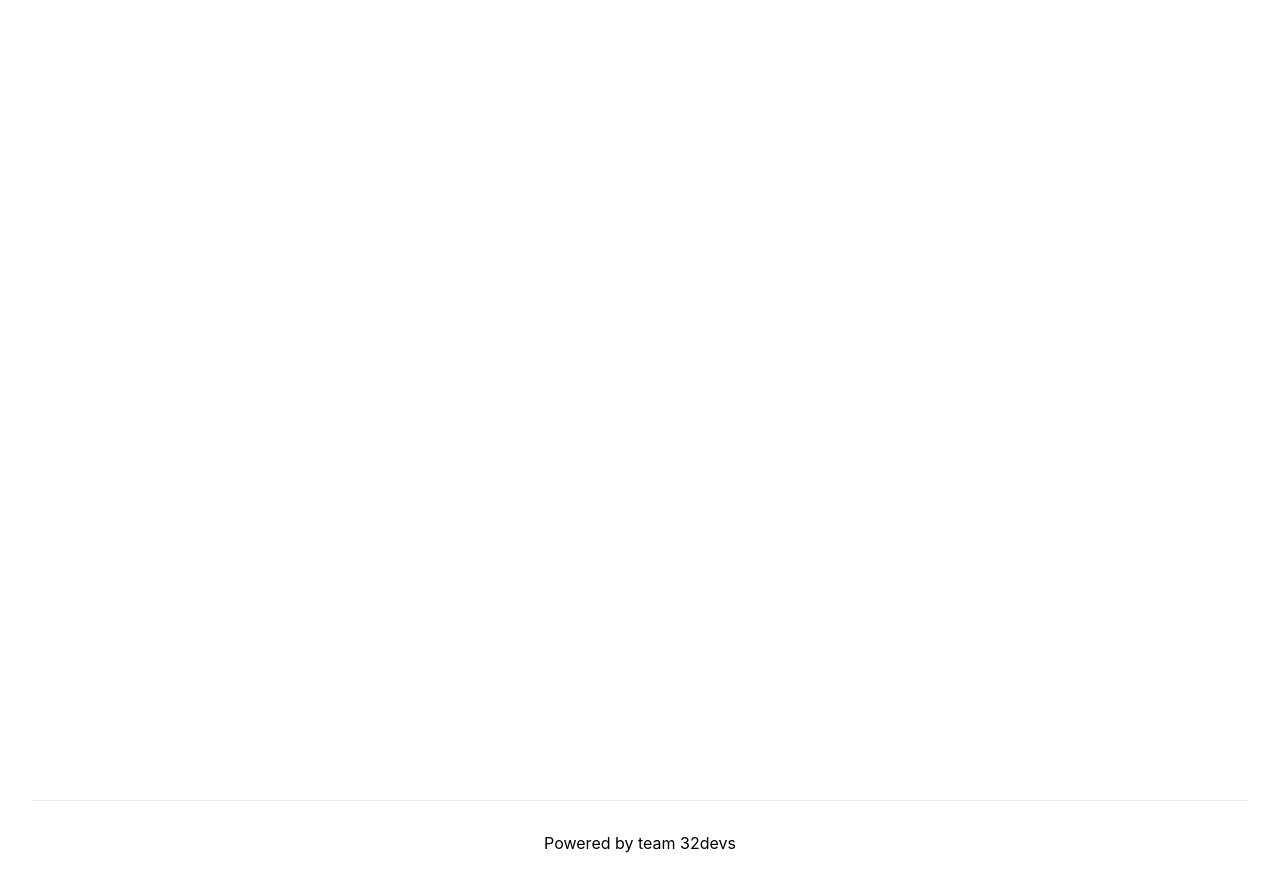
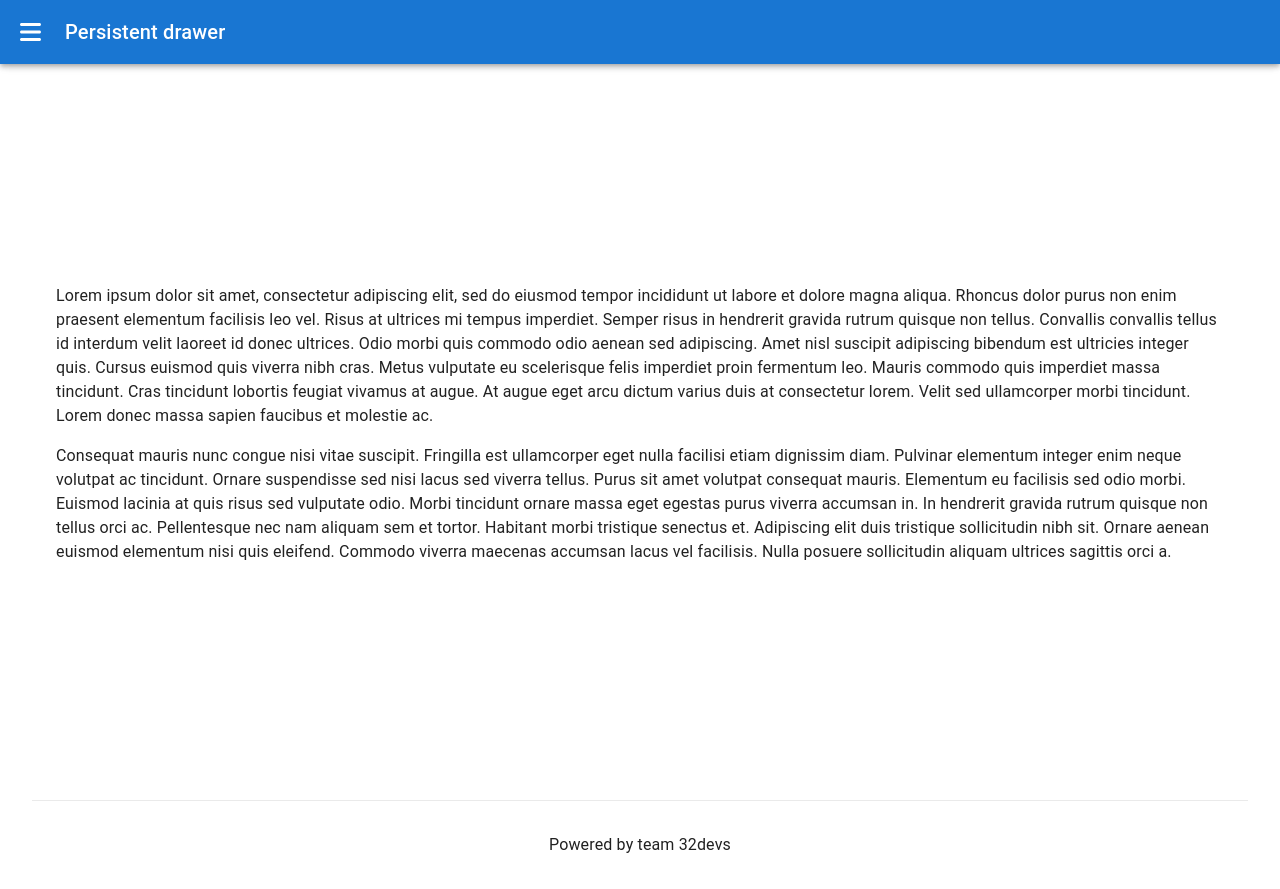
Before and after one commit to 32devs/css-selector-trainer, a Next.js app in the folder client/: page / in a window 1280 px wide. Built offline with nearby package versions, Linux system fonts and the light colour scheme.

Commit message:
220907|feat: topnav test

```diff
--- /dev/null
+++ b/client/component/layout/TopNav.tsx
@@ -0,0 +1,181 @@
+import React from 'react';
+import { styled, useTheme } from '@mui/material/styles';
+import Box from '@mui/material/Box';
+import Drawer from '@mui/material/Drawer';
+import CssBaseline from '@mui/material/CssBaseline';
+import MuiAppBar, { AppBarProps as MuiAppBarProps } from '@mui/material/AppBar';
+import Toolbar from '@mui/material/Toolbar';
+import List from '@mui/material/List';
+import Typography from '@mui/material/Typography';
+import Divider from '@mui/material/Divider';
+import IconButton from '@mui/material/IconButton';
+import ListItem from '@mui/material/ListItem';
+import ListItemButton from '@mui/material/ListItemButton';
+import ListItemIcon from '@mui/material/ListItemIcon';
+import ListItemText from '@mui/material/ListItemText';
+
+import { FontAwesomeIcon } from '@fortawesome/react-fontawesome';
+import { faBars, faChevronLeft, faChevronRight, faInbox, faEnvelope } from '@fortawesome/free-solid-svg-icons';
+
+const drawerWidth = 240;
+
+const Main = styled('main', { shouldForwardProp: (prop) => prop !== 'open' })<{
+  open?: boolean;
+}>(({ theme, open }) => ({
+  flexGrow: 1,
+  padding: theme.spacing(3),
+  transition: theme.transitions.create('margin', {
+    easing: theme.transitions.easing.sharp,
+    duration: theme.transitions.duration.leavingScreen,
+  }),
+  marginLeft: `-${drawerWidth}px`,
+  ...(open && {
+    transition: theme.transitions.create('margin', {
+      easing: theme.transitions.easing.easeOut,
+      duration: theme.transitions.duration.enteringScreen,
+    }),
+    marginLeft: 0,
+  }),
+}));
+
+interface AppBarProps extends MuiAppBarProps {
+  open?: boolean;
+}
+
+const AppBar = styled(MuiAppBar, {
+  shouldForwardProp: (prop) => prop !== 'open',
+})<AppBarProps>(({ theme, open }) => ({
+  transition: theme.transitions.create(['margin', 'width'], {
+    easing: theme.transitions.easing.sharp,
+    duration: theme.transitions.duration.leavingScreen,
+  }),
+  ...(open && {
+    width: `calc(100% - ${drawerWidth}px)`,
+    marginLeft: `${drawerWidth}px`,
+    transition: theme.transitions.create(['margin', 'width'], {
+      easing: theme.transitions.easing.easeOut,
+      duration: theme.transitions.duration.enteringScreen,
+    }),
+  }),
+}));
+
+const DrawerHeader = styled('div')(({ theme }) => ({
+  display: 'flex',
+  alignItems: 'center',
+  padding: theme.spacing(0, 1),
+  // necessary for content to be below app bar
+  ...theme.mixins.toolbar,
+  justifyContent: 'flex-end',
+}));
+
+function TopNav() {
+  const theme = useTheme();
+  const [open, setOpen] = React.useState(false);
+
+  const handleDrawerOpen = () => {
+    setOpen(true);
+  };
+
+  const handleDrawerClose = () => {
+    setOpen(false);
+  };
+
+  return (
+    <Box sx={{ display: 'flex' }}>
+      <CssBaseline />
+      <AppBar position="fixed" open={open}>
+        <Toolbar>
+          <IconButton
+            color="inherit"
+            aria-label="open drawer"
+            onClick={handleDrawerOpen}
+            edge="start"
+            sx={{ mr: 2, ...(open && { display: 'none' }) }}
+          >
+            <FontAwesomeIcon icon={ faBars } />
+          </IconButton>
+          <Typography variant="h6" noWrap component="div">
+            Persistent drawer
+          </Typography>
+        </Toolbar>
+      </AppBar>
+      <Drawer
+        sx={{
+          width: drawerWidth,
+          flexShrink: 0,
+          '& .MuiDrawer-paper': {
+            width: drawerWidth,
+            boxSizing: 'border-box',
+          },
+        }}
+        variant="persistent"
+        anchor="left"
+        open={open}
+      >
+        <DrawerHeader>
+          <IconButton onClick={handleDrawerClose}>
+            {theme.direction === 'ltr' ? <FontAwesomeIcon icon={ faChevronLeft } /> : <FontAwesomeIcon icon={ faChevronRight } />}
+          </IconButton>
+        </DrawerHeader>
+        <Divider />
+        <List>
+          {['Inbox', 'Starred', 'Send email', 'Drafts'].map((text, index) => (
+            <ListItem key={text} disablePadding>
+              <ListItemButton>
+                <ListItemIcon>
+                  {index % 2 === 0 ? <FontAwesomeIcon icon={ faInbox } /> : <FontAwesomeIcon icon={ faEnvelope } />}
+                </ListItemIcon>
+                <ListItemText primary={text} />
+              </ListItemButton>
+            </ListItem>
+          ))}
+        </List>
+        <Divider />
+        <List>
+          {['All mail', 'Trash', 'Spam'].map((text, index) => (
+            <ListItem key={text} disablePadding>
+              <ListItemButton>
+                <ListItemIcon>
+                {index % 2 === 0 ? <FontAwesomeIcon icon={ faInbox } /> : <FontAwesomeIcon icon={ faEnvelope } />}
+                </ListItemIcon>
+                <ListItemText primary={text} />
+              </ListItemButton>
+            </ListItem>
+          ))}
+        </List>
+      </Drawer>
+      <Main open={open}>
+        <DrawerHeader />
+        <Typography paragraph>
+          Lorem ipsum dolor sit amet, consectetur adipiscing elit, sed do eiusmod
+          tempor incididunt ut labore et dolore magna aliqua. Rhoncus dolor purus non
+          enim praesent elementum facilisis leo vel. Risus at ultrices mi tempus
+          imperdiet. Semper risus in hendrerit gravida rutrum quisque non tellus.
+          Convallis convallis tellus id interdum velit laoreet id donec ultrices.
+          Odio morbi quis commodo odio aenean sed adipiscing. Amet nisl suscipit
+          adipiscing bibendum est ultricies integer quis. Cursus euismod quis viverra
+          nibh cras. Metus vulputate eu scelerisque felis imperdiet proin fermentum
+          leo. Mauris commodo quis imperdiet massa tincidunt. Cras tincidunt lobortis
+          feugiat vivamus at augue. At augue eget arcu dictum varius duis at
+          consectetur lorem. Velit sed ullamcorper morbi tincidunt. Lorem donec massa
+          sapien faucibus et molestie ac.
+        </Typography>
+        <Typography paragraph>
+          Consequat mauris nunc congue nisi vitae suscipit. Fringilla est ullamcorper
+          eget nulla facilisi etiam dignissim diam. Pulvinar elementum integer enim
+          neque volutpat ac tincidunt. Ornare suspendisse sed nisi lacus sed viverra
+          tellus. Purus sit amet volutpat consequat mauris. Elementum eu facilisis
+          sed odio morbi. Euismod lacinia at quis risus sed vulputate odio. Morbi
+          tincidunt ornare massa eget egestas purus viverra accumsan in. In hendrerit
+          gravida rutrum quisque non tellus orci ac. Pellentesque nec nam aliquam sem
+          et tortor. Habitant morbi tristique senectus et. Adipiscing elit duis
+          tristique sollicitudin nibh sit. Ornare aenean euismod elementum nisi quis
+          eleifend. Commodo viverra maecenas accumsan lacus vel facilisis. Nulla
+          posuere sollicitudin aliquam ultrices sagittis orci a.
+        </Typography>
+      </Main>
+    </Box>
+  );
+}
+
+export default TopNav;
--- a/client/pages/404.tsx
+++ b/client/pages/404.tsx
@@ -30,7 +30,7 @@
         <FontAwesomeIcon icon={ faTriangleExclamation } size="4x" />
         <h2>404 Not Found</h2>
         <p>죄송합니다. 요청하신 페이지를 찾을 수 없습니다.</p>
-        <Button variant="contained" onClick={ () => router.back() }>뒤로 가기</Button>
+        <Button variant="contained" onClick={ router.back }>뒤로 가기</Button>
       </div>
 
     </>
--- a/client/pages/index.tsx
+++ b/client/pages/index.tsx
@@ -1,4 +1,5 @@
 import Header from '../component/layout/Header';
+import TopNav from '../component/layout/TopNav';
 
 const API_URL = process.env.NEXT_PUBLIC_API_URL;
 
@@ -7,6 +8,7 @@
   return (
     <>
       <Header subTitle={ 'HOME' } />
+      <TopNav />
     </>
   );
 }
```
